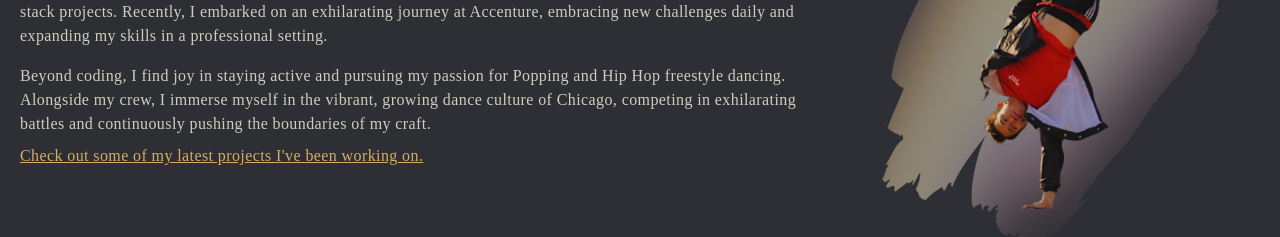
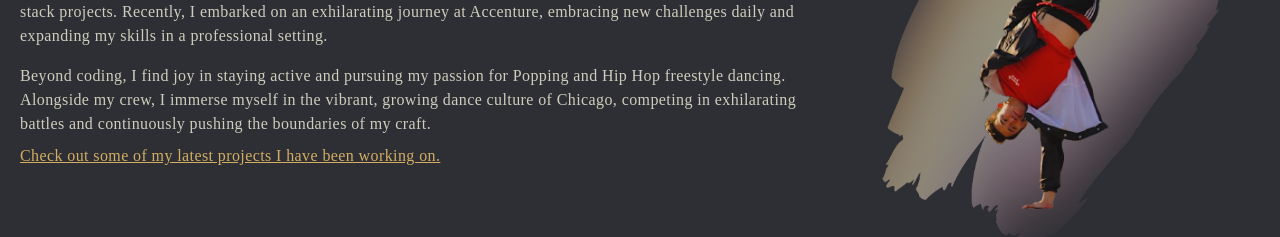
Before and after one commit to MikeSanDev/portfolio-nextjs, a Next.js app: page / in a window 1280 px wide. Shown: the part 1180-1417 px from the top of the page. Built offline with nearby package versions, Linux system fonts and the light colour scheme; a web font is replaced by a local one.

Commit message:
fixed bug

```diff
--- a/components/About.tsx
+++ b/components/About.tsx
@@ -51,7 +51,7 @@ const About = () => {
             href="/#projects"
             className="py-2 text-mainColor underline cursor-pointer"
           >
-            Check out some of my latest projects I've been working on.
+            Check out some of my latest projects I have been working on.
           </Link>
         </div>
         <motion.div
```
